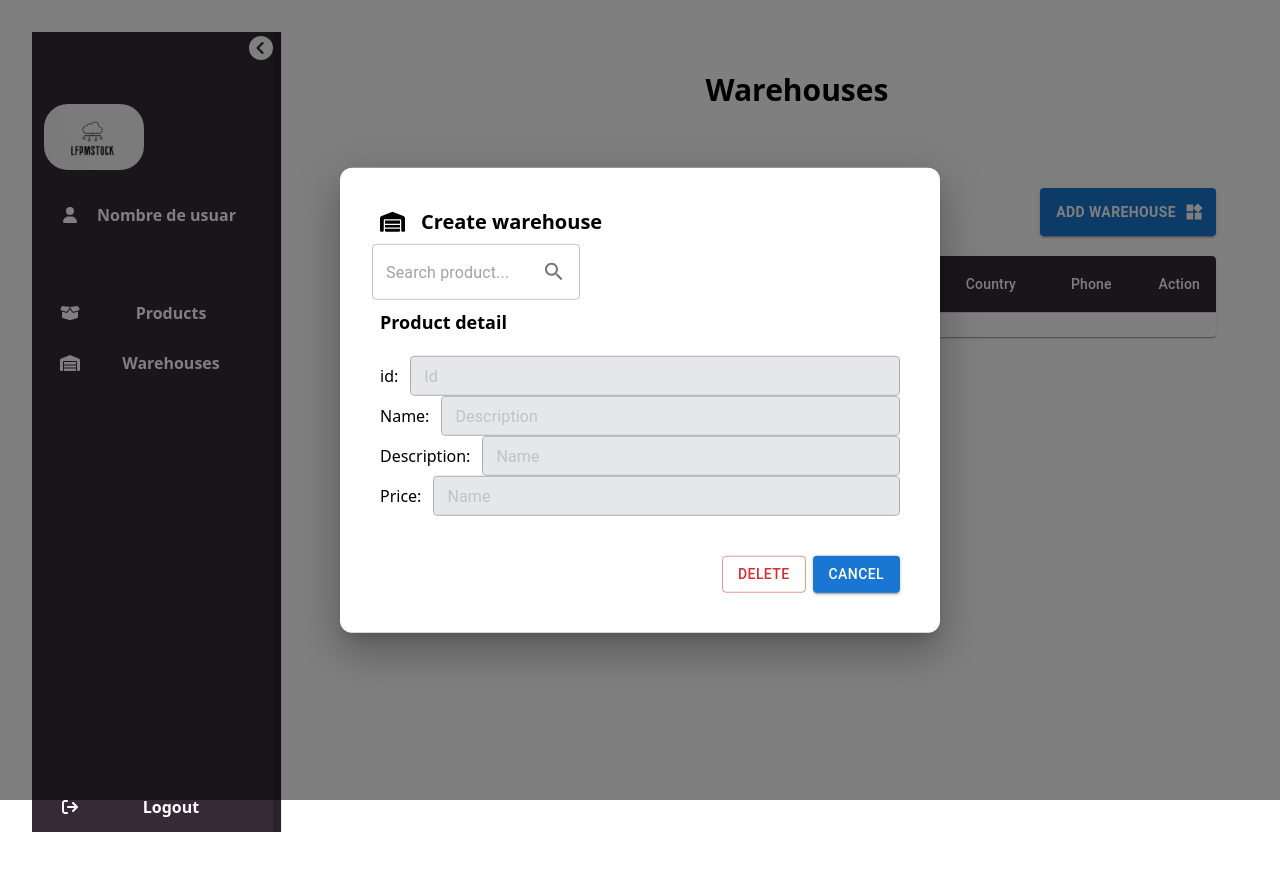
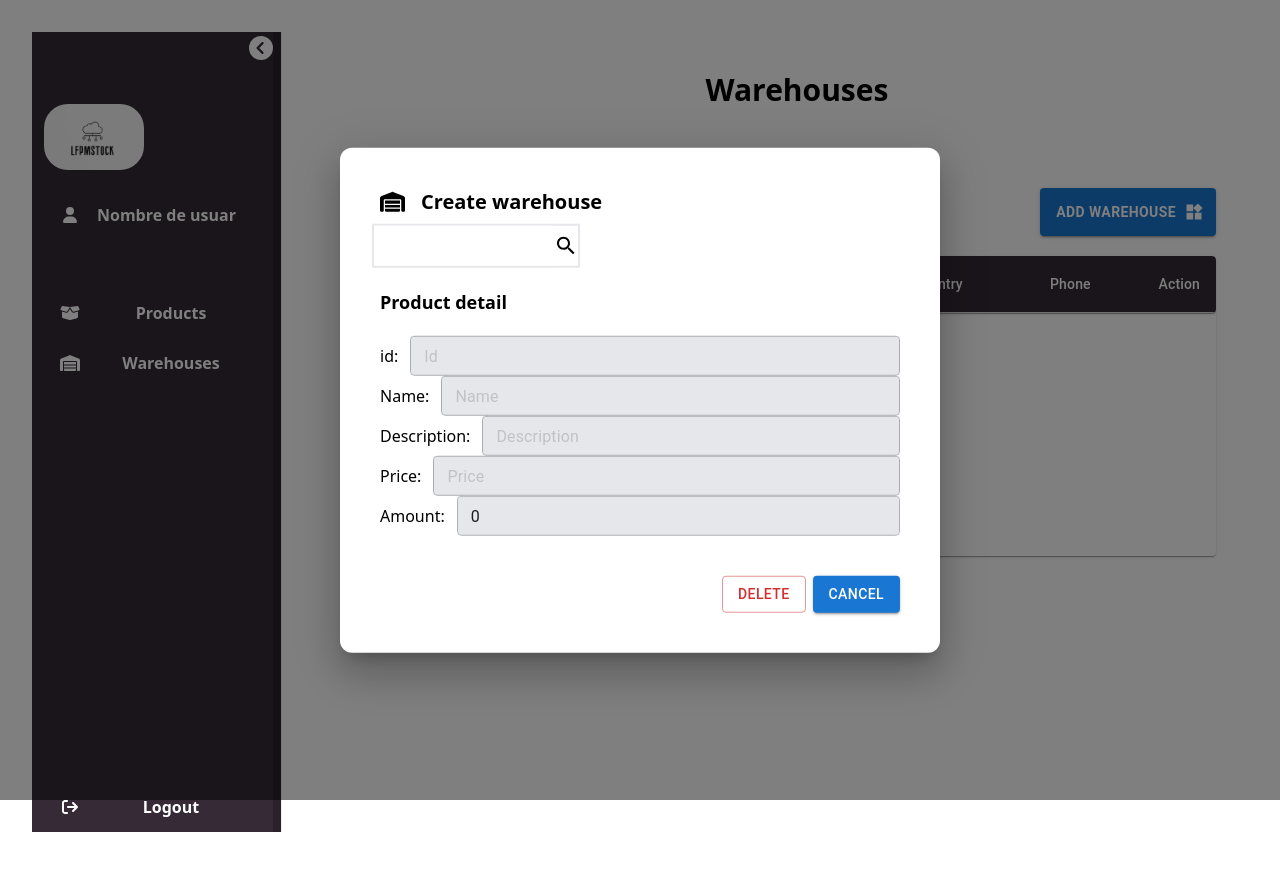
Before and after one commit to lufepama/myme-inventory-frontend-lfpm, a React (Vite) app: page /warehouses in a window 1280 px wide. Both pictures are taken after typing "Sample" into the empty fields and a click on the button "ADD PRODUCT". Shown: the top 870 px of the page. Built offline with nearby package versions, Linux system fonts and the light colour scheme.

Commit message:
Add autocomplete warehouses

```diff
--- a/src/components/product/ProductsTable.jsx
+++ b/src/components/product/ProductsTable.jsx
@@ -39,10 +39,10 @@ function createmyData(id, name, description, price) {
 }
 
 
-export default function ProductsTable({ productList }) {
+export default function ProductsTable({ productList, handleInputChange, inputValue }) {
 
     const { handleOpenDeleteModal, handleOpenCreateProductModal } = useModals()
-    const { productStatus, onDeleteProduct, updateSelectedProduct } = useProduct()
+    const { productStatus, updateSelectedProduct } = useProduct()
     const [rows, setRows] = useState([])
 
     const { isCreated, isDeleted } = productStatus
@@ -70,7 +70,7 @@ export default function ProductsTable({ productList }) {
         <>
             <div className='w-full mt-20 flex flex-row justify-between'>
                 <div className='w-1/3 h-12'>
-                    <FilterInput placeholder={'Search product...'} />
+                    <FilterInput handleInputChange={handleInputChange} placeholder={'Search product...'} inpinputValue={inputValue} />
                 </div>
                 <Button
                     variant="contained"
@@ -93,9 +93,9 @@ export default function ProductsTable({ productList }) {
             }
 
             <Paper sx={{
-                width: '100%', height: 'auto',
+                width: '100%', height: '300px',
                 overflowY: 'scroll', marginTop: '20px', scrollBehavior: 'auto',
-                overflowX: 'none'
+                overflowX: 'none',
             }}>
                 <TableContainer component={Paper}>
                     <Table sx={{ minWidth: 700 }} aria-label="customized table">
@@ -108,10 +108,6 @@ export default function ProductsTable({ productList }) {
                                 <StyledTableCell align="right">Action</StyledTableCell>
                             </TableRow>
                         </TableHead>
-                        {
-                            !productList.length > 0
-                                ? <h1>No products found</h1>
-                                : (
                         <TableBody className='bg-table-color'>
                             {rows.map((row) => (
                                 <StyledTableRow key={row.id} className='bg-table-color'>
@@ -130,11 +126,13 @@ export default function ProductsTable({ productList }) {
                                 </StyledTableRow>
                             ))}
                         </TableBody>
-                                )
-                        }
-
                     </Table>
                 </TableContainer>
+                {
+                    productList.length == 0
+                        ? <h1>No products found</h1>
+                        : null
+                }
             </Paper>
         </>
     );
--- /dev/null
+++ b/src/components/shared/AutocompleteInput.jsx
@@ -0,0 +1,35 @@
+import React, { useRef, useState } from 'react';
+import Autocomplete from '@mui/material/Autocomplete';
+import SearchIcon from '@mui/icons-material/Search';
+
+export default function AutocompleteInput({ productList, handleSeletedProductInput }) {
+
+    const inputRef = useRef()
+
+    return (
+        <div className='w-full border-2'>
+            <Autocomplete
+                sx={{
+                    display: 'inline-block',
+                    '& input': {
+                        width: '90%',
+                        bgcolor: 'background.paper',
+                        color: (theme) =>
+                            theme.palette.getContrastText(theme.palette.background.paper),
+                    },
+                }}
+                id="custom-input-demo"
+                noOptionsText="Product not found..."
+                options={productList}
+                onChange={(e, value) => handleSeletedProductInput(value)}
+                getOptionLabel={(option) => option.name}
+                renderInput={(params) => (
+                    <div ref={params.InputProps.ref} className='flex flex-row items-center b'>
+                        <input ref={inputRef} type="text" {...params.inputProps} className='h-10 w-full' />
+                        <SearchIcon className='font-bold w-20 h-20' />
+                    </div>
+                )}
+            />
+        </div>
+    );
+}
--- a/src/components/shared/FilterInput.jsx
+++ b/src/components/shared/FilterInput.jsx
@@ -1,11 +1,13 @@
-import React from 'react'
+import React, { useState } from 'react'
 import TextField from '@mui/material/TextField';
 import InputAdornment from '@mui/material/InputAdornment';
 import Search from "@mui/icons-material/Search";
 
 
 
-const FilterInput = ({ placeholder }) => {
+const FilterInput = ({ placeholder, handleInputChange, inputValue }) => {
+
+
     return (
         <div className='h-full flex flex-row '>
             <TextField
@@ -13,6 +15,8 @@ const FilterInput = ({ placeholder }) => {
                 InputProps={{
                     endAdornment: <InputAdornment position="end"><Search /></InputAdornment>
                 }}
+                value={inputValue}
+                onChange={handleInputChange}
             />
         </div>
 
--- a/src/components/warehouse/CreateDeleteProductWarehouseModal.jsx
+++ b/src/components/warehouse/CreateDeleteProductWarehouseModal.jsx
@@ -7,6 +7,10 @@ import TextField from '@mui/material/TextField';
 import { useModals } from '../../hooks/useModals';
 import Button from '@mui/material/Button';
 import FilterInput from '../shared/FilterInput';
+import Autocomplete from '@mui/material/Autocomplete';
+import ArrowDropDownIcon from '@mui/icons-material/ArrowDropDown';
+import { useProduct } from '../../hooks/useProduct'
+import AutocompleteInput from '../../components/shared/AutocompleteInput'
 
 const style = {
     position: 'absolute',
@@ -24,23 +28,31 @@ const style = {
 const CreateDeleteProductWarehouseModal = () => {
 
     const { openCreateDeleteProductWarehouseModal, handleCloseCreateDeleteProductWarehouseModal } = useModals()
-    const [warehouseData, setWarehouseData] = useState({
+    const { productList, updateSelectedProduct } = useProduct()
+    const [productData, setProductData] = useState({
+        id: '',
         name: '',
         description: '',
-        address: '',
-        country: '',
-        phone: null
+        price: '',
+        amount: 0
     })
-    const { name, description, address, country, phone } = warehouseData
+    const { id, name, description, price, amount } = productData
 
     const handleChange = (name) =>
         (event) => {
-            setWarehouseData({ ...warehouseData, [name]: event.target.value })
+            setProductData({ ...productData, [name]: event.target.value })
         };
 
 
-    const handleProductCreate = () => {
-
+    const handleSeletedProductInput = (product) => {
+        updateSelectedProduct(product)
+        setProductData({
+            id: product.id,
+            name: product.name,
+            description: product.description,
+            price: product.price,
+            amount: amount
+        })
     }
 
     return (
@@ -58,7 +70,7 @@ const CreateDeleteProductWarehouseModal = () => {
                             <h1 className='text-xl ml-4 font-semibold'>Create warehouse</h1>
                         </div>
                         <div className='w-52 h-12'>
-                            <FilterInput placeholder={'Search product...'} />
+                            <AutocompleteInput productList={productList} handleSeletedProductInput={handleSeletedProductInput} />
                         </div>
                         <div className='p-2 flex flex-col '>
                             <div className='w-full create-prod-ware-container'>
@@ -70,7 +82,7 @@ const CreateDeleteProductWarehouseModal = () => {
                                             placeholder='Id'
                                             disabled={true}
                                             name='name'
-                                            value={name}
+                                            value={id}
                                             size='small'
                                             onChange={handleChange('name')}
                                             className='bg-gray-200 rounded-md w-full '
@@ -79,7 +91,7 @@ const CreateDeleteProductWarehouseModal = () => {
                                     <div className='flex flex-row'>
                                         <label className='self-center mr-3'>Name: </label>
                                         <TextField
-                                            placeholder='Description'
+                                            placeholder='Name'
                                             name='name'
                                             disabled={true}
                                             value={name}
@@ -91,10 +103,10 @@ const CreateDeleteProductWarehouseModal = () => {
                                     <div className='flex flex-row'>
                                         <label className='self-center mr-3'>Description: </label>
                                         <TextField
-                                            placeholder='Name'
+                                            placeholder='Description'
                                             name='name'
                                             disabled={true}
-                                            value={name}
+                                            value={description}
                                             size='small'
                                             onChange={handleChange('name')}
                                             className='bg-gray-200 rounded-md w-full '
@@ -103,12 +115,24 @@ const CreateDeleteProductWarehouseModal = () => {
                                     <div className='flex flex-row'>
                                         <label className='self-center mr-3'>Price: </label>
                                         <TextField
-                                            placeholder='Name'
+                                            placeholder='Price'
                                             name='name'
                                             disabled={true}
-                                            value={name}
+                                            value={price}
                                             size='small'
-                                            onChange={handleChange('name')}
+                                            onChange={handleChange('price')}
+                                            className='bg-gray-200 rounded-md w-full '
+                                        />
+                                    </div>
+                                    <div className='flex flex-row'>
+                                        <label className='self-center mr-3'>Amount: </label>
+                                        <TextField
+                                            placeholder='Price'
+                                            name='name'
+                                            type='number'
+                                            value={amount}
+                                            size='small'
+                                            onChange={handleChange('amount')}
                                             className='bg-gray-200 rounded-md w-full '
                                         />
                                     </div>
--- a/src/components/warehouse/WarehousesTable.jsx
+++ b/src/components/warehouse/WarehousesTable.jsx
@@ -102,9 +102,9 @@ export default function WarehousesTable() {
                     : null
             }
             <Paper sx={{
-                width: '100%', height: 'auto',
+                width: '100%', height: '300px',
                 overflowY: 'scroll', marginTop: '20px', scrollBehavior: 'auto',
-                overflowX: 'none'
+                overflowX: 'none',
             }}>
                 <TableContainer component={Paper}>
                     <Table sx={{ minWidth: 700 }} aria-label="customized table">
@@ -120,10 +120,6 @@ export default function WarehousesTable() {
                                 <StyledTableCell align="right">Action</StyledTableCell>
                             </TableRow>
                         </TableHead>
-                        {
-                            !warehouseList.length > 0
-                                ? <h1>No warehouses found</h1>
-                                : (
                         <TableBody className='bg-table-color'>
                             {rows.map((row) => (
                                 <StyledTableRow key={row.id} className='bg-table-color'>
@@ -147,10 +143,13 @@ export default function WarehousesTable() {
                                 </StyledTableRow>
                             ))}
                         </TableBody>
-                                )
-                        }
                     </Table>
                 </TableContainer>
+                {
+                    warehouseList.length == 0
+                        ? <h1>No warehouses found</h1>
+                        : null
+                }
             </Paper>
         </>
     );
--- a/src/hooks/useProduct.jsx
+++ b/src/hooks/useProduct.jsx
@@ -52,11 +52,16 @@ export const useProduct = () => {
     }
 
     const updateSelectedProduct = (product) => {
+        console.log(product)
         setSelectedProduct(product)
     }
 
     const resetSelectedProduct = () => {
         setSelectedProduct({})
+    }
+
+    const updateProductList = (productList) => {
+        setProductList(productList)
     }
 
     return {
@@ -67,6 +72,7 @@ export const useProduct = () => {
         onAddProduct,
         onDeleteProduct,
         updateSelectedProduct,
-        resetSelectedProduct
+        resetSelectedProduct,
+        updateProductList
     }
 }
--- a/src/pages/Products.jsx
+++ b/src/pages/Products.jsx
@@ -1,4 +1,4 @@
-import React, { useEffect } from 'react'
+import React, { useEffect, useState } from 'react'
 import SidebarLayout from '../components/shared/SidebarLayout'
 import ProductsTable from '../components/product/ProductsTable'
 import { useProduct } from '../hooks/useProduct'
@@ -12,6 +12,19 @@ const Products = () => {
         selectedProduct, onDeleteProduct
     } = useProduct()
     const { handleCloseDeleteModal } = useModals()
+    const [query, setQuery] = useState('')
+    const [filteredList, setFilteredList] = useState(productList)
+
+    const handleInputChange = (e) => {
+        setQuery(e.target.value)
+        const results = productList.filter(product => {
+            if (e.target.value == "") {
+                return productList
+            }
+            return product?.name.toLowerCase().includes(e.target.value.toLowerCase())
+        })
+        setFilteredList(results)
+    }
 
     useEffect(() => {
         fetchProducts()
--- a/src/pages/Warehouses.jsx
+++ b/src/pages/Warehouses.jsx
@@ -1,4 +1,4 @@
-import React, { useEffect } from 'react'
+import React, { useEffect, useState } from 'react'
 import SidebarLayout from '../components/shared/SidebarLayout'
 import WarehousesTable from '../components/warehouse/WarehousesTable'
 import { useWarehouse } from '../hooks/useWarehouse'
@@ -11,8 +11,22 @@ import { useModals } from '../hooks/useModals'
 
 const Warehouses = () => {
 
-    const { selectedWarehouse, onDeleteWarehouse, fetchWarehouses, } = useWarehouse()
+    const { selectedWarehouse, onDeleteWarehouse, fetchWarehouses, warehouseList } = useWarehouse()
     const { handleOpenCreateDeleteProductWarehouseModal, handleCloseDeleteModal } = useModals()
+    const [filteredList, setFilteredList] = useState(warehouseList)
+    const [query, setQuery] = useState('')
+
+    // const handleInputChange = (e) => {
+    //     setQuery(e.target.value)
+    //     const results = warehouseList.filter(product => {
+    //         if (e.target.value == "") {
+    //             return warehouseList
+    //         }
+    //         return product?.name.toLowerCase().includes(e.target.value.toLowerCase())
+    //     })
+    //     setFilteredList(results)
+    // }
+
 
     useEffect(() => {
         fetchWarehouses()
```
Lines whose indentation alone changed are shown as unchanged.
